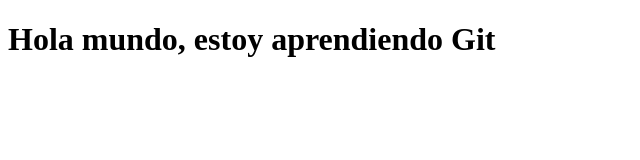
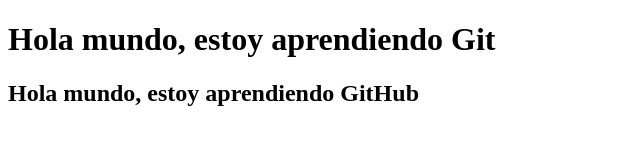
Before and after one commit to Mariela07/ejemplo-git-vsc, a plain HTML site: page index.html in a window 1280 px wide. Shown: the whole page, without its empty margins (0-640 px from the left). Drawn offline with Linux system fonts and the light colour scheme.

Commit message:
Se agregó un h2 al proyecto

```diff
--- a/index.html
+++ b/index.html
@@ -7,5 +7,6 @@
 </head>
 <body>
     <h1>Hola mundo, estoy aprendiendo Git</h1>
+    <h2>Hola mundo, estoy aprendiendo GitHub</h2>
 </body>
 </html>
```
